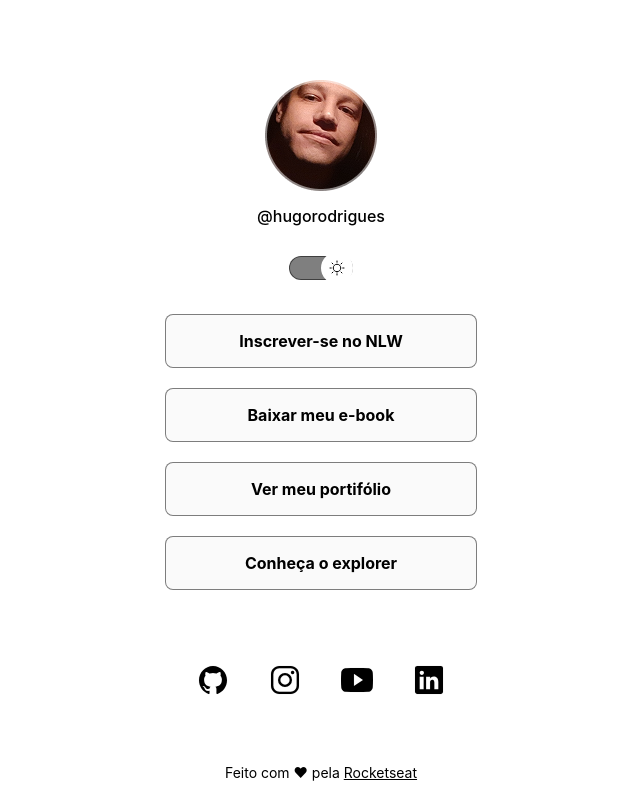
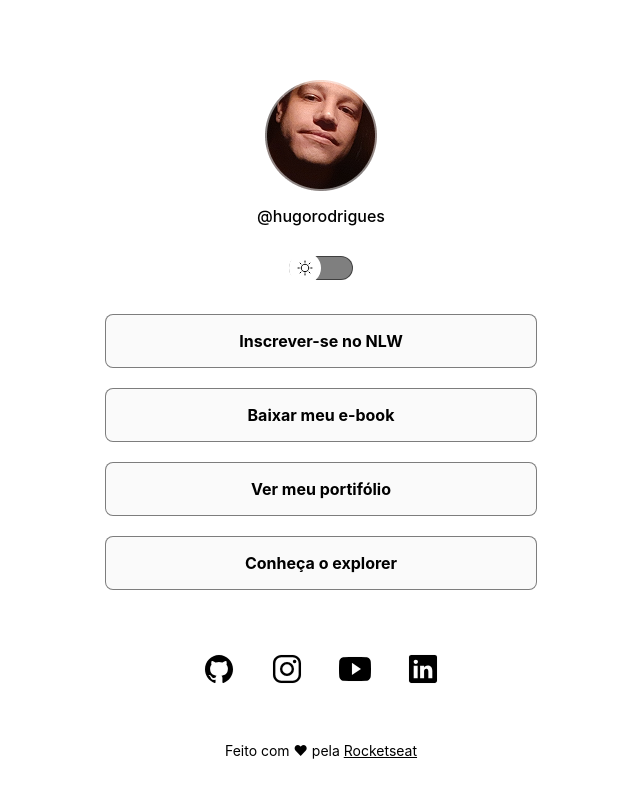
Before and after one commit to HugoRodrigues123/HR, a plain HTML site: page index.html in a window 1280 px wide. Shown: the whole page, without its empty margins (319-959 px from the left). Drawn offline with nearby package versions, Linux system fonts and the light colour scheme.

Commit message:
versaofinal

```diff
--- a/style.css
+++ b/style.css
@@ -12,6 +12,7 @@
   --surface-color-hover: rgba(0, 0, 0, 0.5);
   --highlight-color: rgba(255, 255, 255, 0.2);
   --switch-bg-url: url(./assets/moon-stars.svg);
+  display: flexbox;
 }
 
 .modoluz {
@@ -22,6 +23,7 @@
   --surface-color-hover: rgba(0, 0, 0, 0.02);
   --highlight-color: rgba(0, 0, 0, 0.1);
   --switch-bg-url: url(./assets/sun.svg);
+  display: flexbox;
 }
 
 body {
@@ -47,7 +49,8 @@ body * {
 }
 
 #container {
-  width: 360px;
+  width: 100%;
+  max-width: 480px;
   margin: 56px auto 0px;
   padding: 0 24px;
 }
@@ -84,16 +87,21 @@ body * {
   border-radius: 50%;
   position: absolute;
   top: 50%;
-  left: 0%;
+  left: 0;
   z-index: 1;
   transform: translateY(-50%);
+  animation: slide-back 0.4s forwards;
   cursor: pointer;
 }
 
 .modoluz #switch buttom {
-  right: 0;
-  left: initial;
+  animation: slide-in 0.4s forwards;
   cursor: pointer;
+}
+
+#switch buttom:hover {
+  outline: 8px solid var(--highlight-color);
+  transition: 0.2s;
 }
 
 #switch spam {
@@ -122,7 +130,7 @@ ul {
 ul li a {
   display: flex;
   justify-content: center;
-  padding: 16px 24px;
+  padding: 16px 32px;
   align-items: center;
 
   background: var(--surface-color-hover);
@@ -155,14 +163,14 @@ ul li a:hover {
   display: flex;
   justify-content: center;
 
-  padding: 24px 0;
+  padding: 15px 0;
   font-size: 32px;
 }
 
 #redes-sociais a {
   display: flex;
   align-items: center;
-  padding: 20px;
+  padding: 18px;
   border-radius: 50%;
 }
 
@@ -176,3 +184,22 @@ footer {
   padding: 24px;
   font-size: 14px;
 }
+
+/* animation */
+@keyframes slide-in {
+  from {
+    left: 50%;
+  }
+  to {
+    right: 0;
+  }
+}
+
+@keyframes slide-back {
+  from {
+    right: 0;
+  }
+  to {
+    left: 50%;
+  }
+}
```
